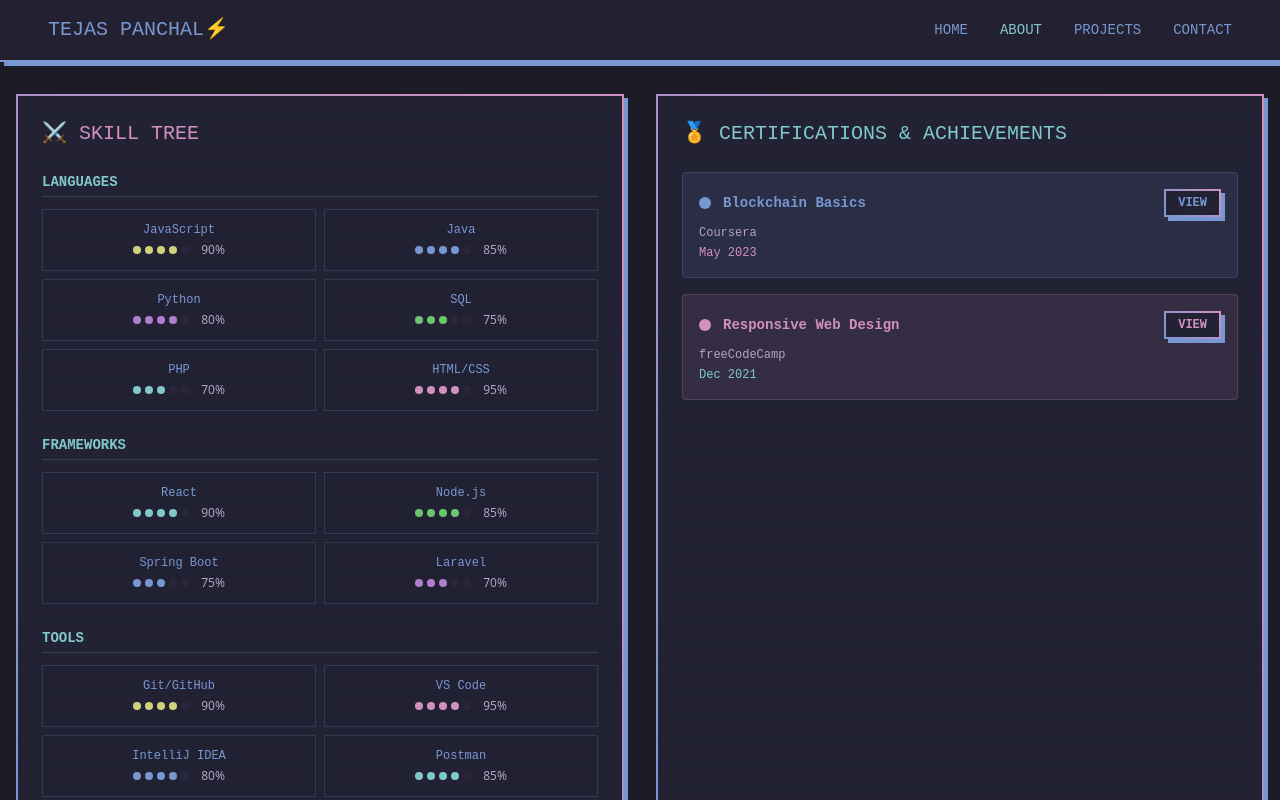
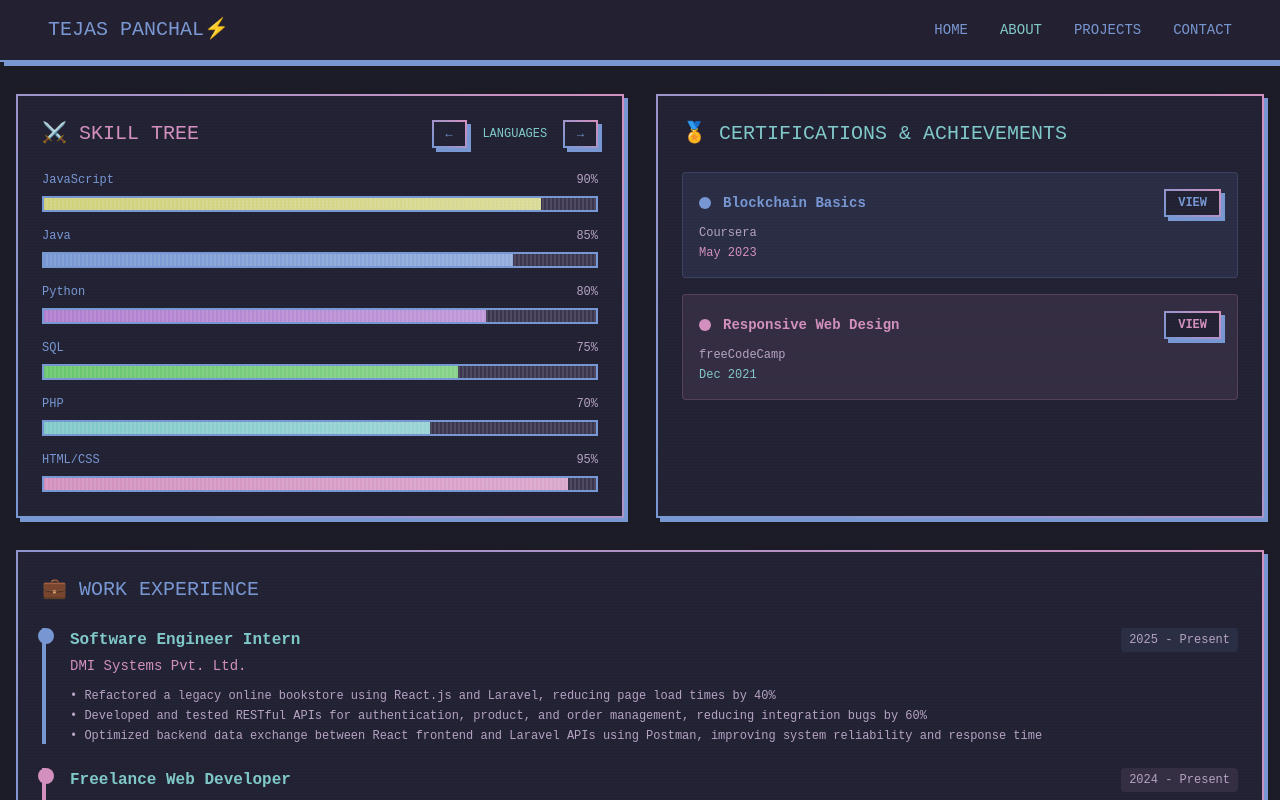
Before and after one commit to tejaspanchall/Pixelfolio, a React (Vite) app: page /about in a window 1280 px wide. Shown: the top 800 px of the page. Built offline with nearby package versions, Linux system fonts and the light colour scheme.

Commit message:
Update skill tree layout
Replaced the dot rating system with progress bars for the skill tree and adjusted the layout to allow toggling skills from the right side.
-edited src/pages/About.tsx

```diff
--- a/src/pages/About.tsx
+++ b/src/pages/About.tsx
@@ -1,3 +1,4 @@
+import { useState } from "react";
 import PixelNavigation from "@/components/PixelNavigation";
 import PixelCard from "@/components/PixelCard";
 import PixelButton from "@/components/PixelButton";
@@ -27,6 +28,19 @@ const About = () => {
     ],
   };
 
+  const categories = Object.keys(skillCategories);
+  const [currentCategoryIndex, setCurrentCategoryIndex] = useState(0);
+  const currentCategory = categories[currentCategoryIndex];
+  const currentSkills = skillCategories[currentCategory];
+
+  const nextCategory = () => {
+    setCurrentCategoryIndex((prev) => (prev + 1) % categories.length);
+  };
+
+  const prevCategory = () => {
+    setCurrentCategoryIndex((prev) => (prev - 1 + categories.length) % categories.length);
+  };
+
   return (
     <div className="min-h-screen bg-background relative game-scanlines">
       <PixelNavigation />
@@ -35,41 +49,41 @@ const About = () => {
         <div className="grid md:grid-cols-2 gap-8">
           {/* Skill Tree */}
           <PixelCard>
-            <h2 className="text-pixel text-xl text-secondary mb-6 neon-glow">⚔️ SKILL TREE</h2>
-            <div className="space-y-6">
-              {Object.entries(skillCategories).map(([category, skills]) => (
-                <div key={category} className="space-y-3">
-                  <h3 className="text-pixel text-sm text-accent font-bold border-b border-accent/20 pb-1">
-                    {category}
-                  </h3>
-                  <div className="grid grid-cols-2 gap-2">
-                    {skills.map((skill) => (
-                      <div
-                        key={skill.name}
-                        className="bg-card/50 border border-primary/20 rounded-lg p-3 text-center hover:bg-card/70 transition-all"
-                      >
-                        <div className="text-pixel text-xs text-primary font-medium mb-1">
-                          {skill.name}
-                        </div>
-                        <div className="flex items-center justify-center gap-1">
-                          <div className="flex gap-1">
-                            {[...Array(5)].map((_, i) => (
-                              <div
-                                key={i}
-                                className={`w-2 h-2 rounded-full transition-all duration-300 ${
-                                  i < Math.floor(skill.level / 20)
-                                    ? skill.color.replace('bg-', 'bg-')
-                                    : 'bg-muted/30'
-                                }`}
-                              />
-                            ))}
-                          </div>
-                          <span className="text-xs text-muted-foreground ml-2">
-                            {skill.level}%
-                          </span>
-                        </div>
-                      </div>
-                    ))}
+            <div className="flex items-center justify-between mb-6">
+              <h2 className="text-pixel text-xl text-secondary neon-glow">⚔️ SKILL TREE</h2>
+              <div className="flex items-center gap-2">
+                <PixelButton size="sm" variant="primary" onClick={prevCategory}>
+                  ←
+                </PixelButton>
+                <span className="text-pixel text-xs text-accent min-w-[80px] text-center">
+                  {currentCategory}
+                </span>
+                <PixelButton size="sm" variant="primary" onClick={nextCategory}>
+                  →
+                </PixelButton>
+              </div>
+            </div>
+            <div className="space-y-4">
+              {currentSkills.map((skill, index) => (
+                <div key={skill.name} className="space-y-2">
+                  <div className="flex justify-between items-center">
+                    <span className="text-pixel text-xs text-primary">
+                      {skill.name}
+                    </span>
+                    <span className="text-pixel text-xs text-muted-foreground">
+                      {skill.level}%
+                    </span>
+                  </div>
+                  <div className="health-bar">
+                    <div
+                      className={`h-full ${skill.color} transition-all duration-1000 ease-out relative`}
+                      style={{
+                        width: `${skill.level}%`,
+                        animationDelay: `${index * 200}ms`
+                      }}
+                    >
+                      <div className="absolute inset-0 bg-gradient-to-r from-transparent to-white/20"></div>
+                    </div>
                   </div>
                 </div>
               ))}
```
